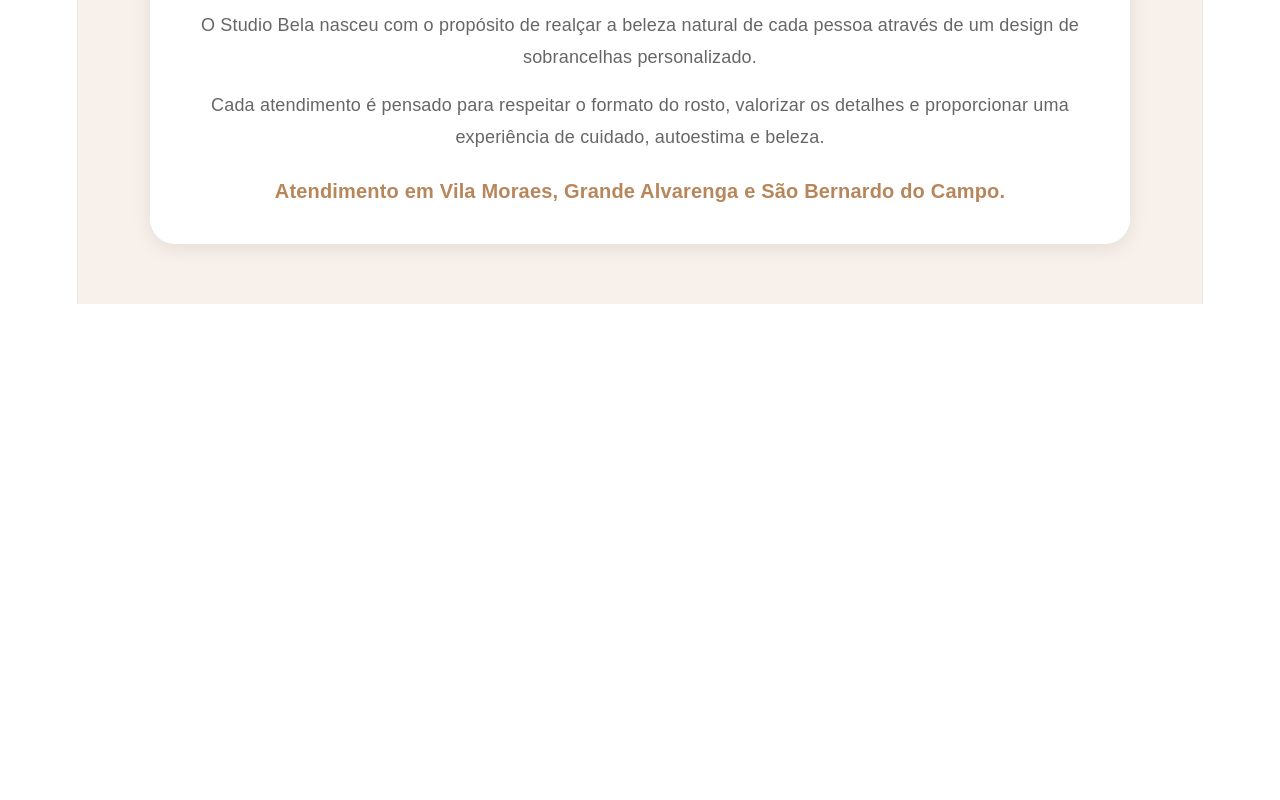
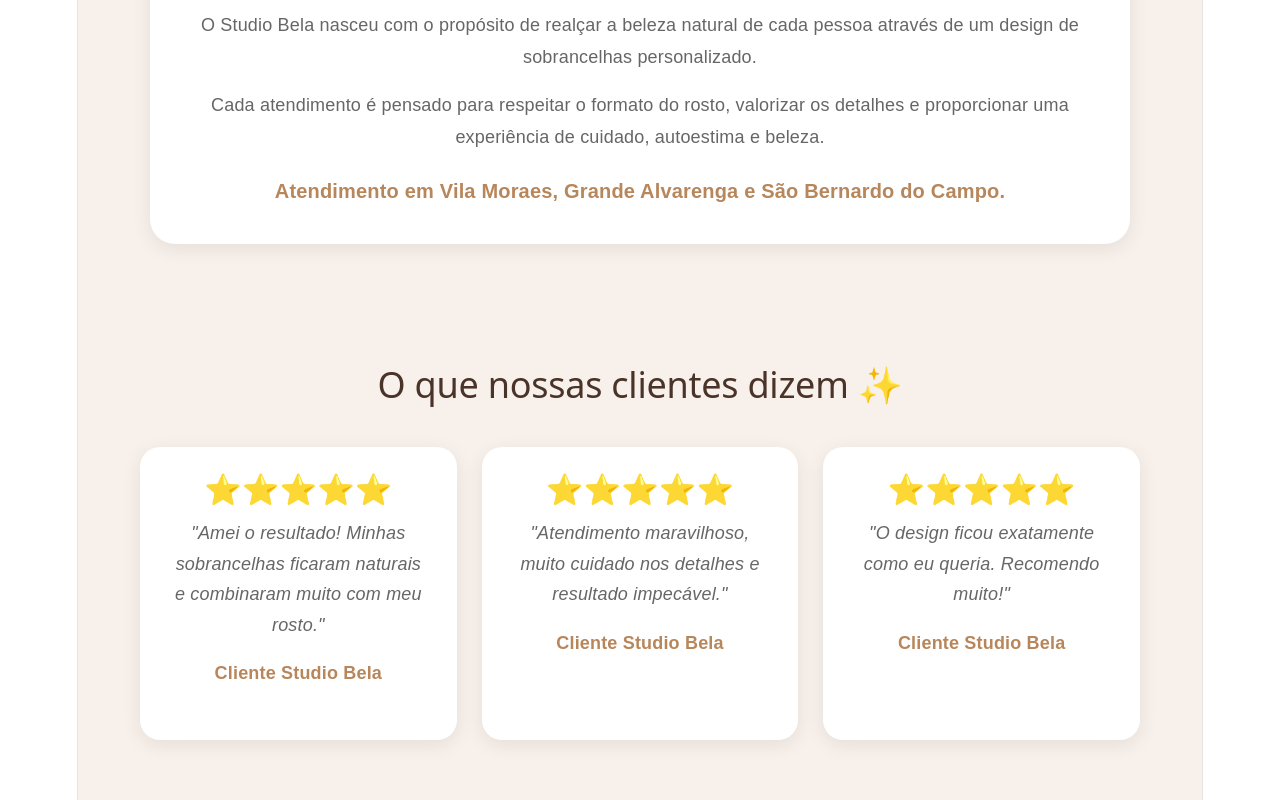
Before and after one commit to eviana-create/studio-bela, a React (Vite) app: page / in a window 1280 px wide. Shown: the part 1698-2498 px from the top of the page. Before the commit the page ends 2002 px from the top, so only its background shows below. Built offline with nearby package versions, Linux system fonts and the light colour scheme.

Commit message:
Cria estrutura inicial do Studio Bela com serviços, galeria e WhatsApp

```diff
--- /dev/null
+++ b/src/components/Depoimentos.jsx
@@ -0,0 +1,106 @@
+function Depoimentos() {
+
+  const depoimentos = [
+    {
+      nome: "Cliente Studio Bela",
+      texto:
+        "Amei o resultado! Minhas sobrancelhas ficaram naturais e combinaram muito com meu rosto."
+    },
+    {
+      nome: "Cliente Studio Bela",
+      texto:
+        "Atendimento maravilhoso, muito cuidado nos detalhes e resultado impecável."
+    },
+    {
+      nome: "Cliente Studio Bela",
+      texto:
+        "O design ficou exatamente como eu queria. Recomendo muito!"
+    }
+  ];
+
+
+  return (
+    <section
+      style={{
+        padding: "60px 20px"
+      }}
+    >
+
+      <h2
+        style={{
+          textAlign: "center",
+          fontSize: "36px",
+          color: "#4a3328",
+          marginBottom: "40px"
+        }}
+      >
+        O que nossas clientes dizem ✨
+      </h2>
+
+
+      <div
+        style={{
+          display: "grid",
+          gridTemplateColumns:
+            "repeat(auto-fit, minmax(250px, 1fr))",
+          gap: "25px",
+          maxWidth: "1000px",
+          margin: "0 auto"
+        }}
+      >
+
+        {depoimentos.map((item, index) => (
+
+          <div
+            key={index}
+            style={{
+              background: "#fff",
+              padding: "30px",
+              borderRadius: "20px",
+              boxShadow:
+                "0 5px 20px rgba(0,0,0,0.08)"
+            }}
+          >
+
+            <div
+              style={{
+                fontSize: "30px",
+                marginBottom: "15px"
+              }}
+            >
+              ⭐⭐⭐⭐⭐
+            </div>
+
+
+            <p
+              style={{
+                color: "#666",
+                lineHeight: "1.7",
+                fontStyle: "italic"
+              }}
+            >
+              "{item.texto}"
+            </p>
+
+
+            <h4
+              style={{
+                marginTop: "20px",
+                color: "#b8865b"
+              }}
+            >
+              {item.nome}
+            </h4>
+
+
+          </div>
+
+        ))}
+
+      </div>
+
+    </section>
+  );
+}
+
+export default Depoimentos;
--- a/src/pages/Home.jsx
+++ b/src/pages/Home.jsx
@@ -2,6 +2,7 @@
 import ServicoCard from "../components/ServicoCard";
 import Galeria from "../components/Galeria";
 import Sobre from "../components/Sobre";
+import Depoimentos from "../components/Depoimentos";
 
 function Home() {
   return (
@@ -133,6 +134,8 @@
 
 <Sobre />
 
+<Depoimentos />
+
 
     </div>
   );
```
